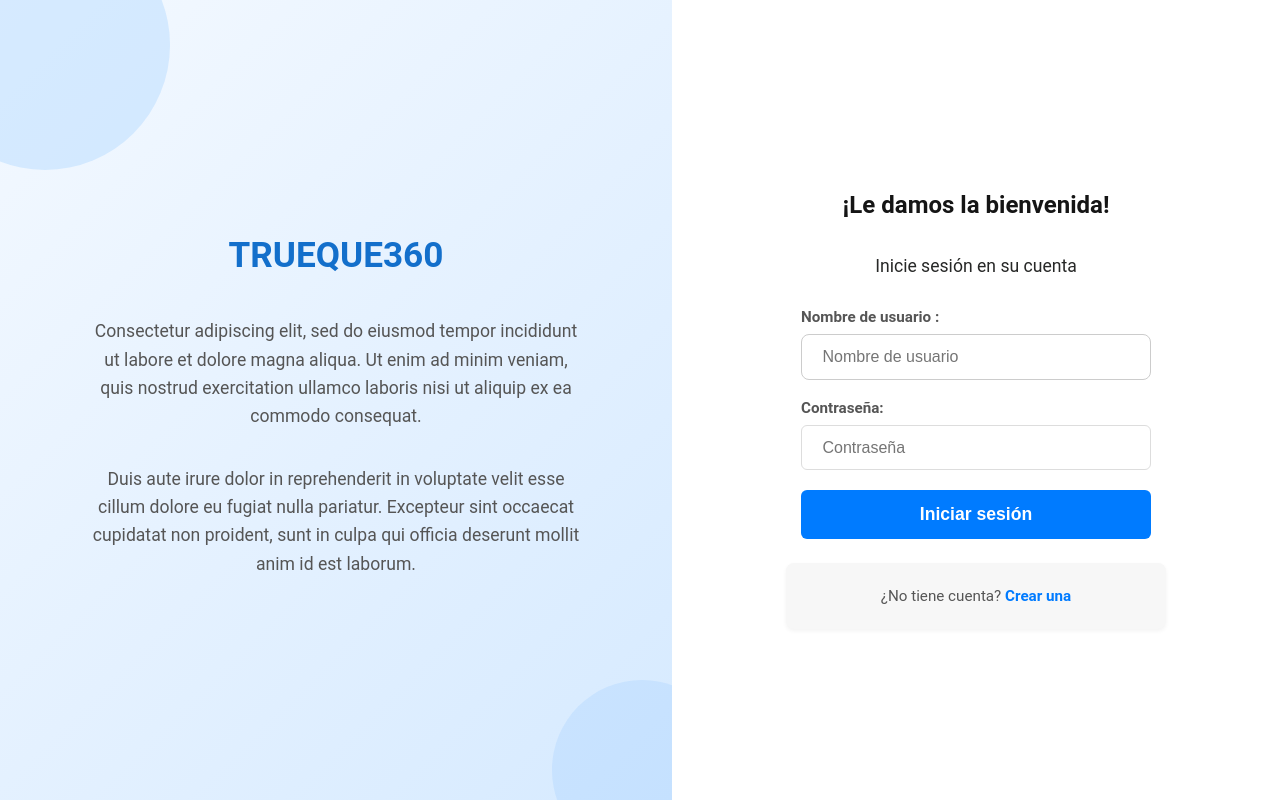
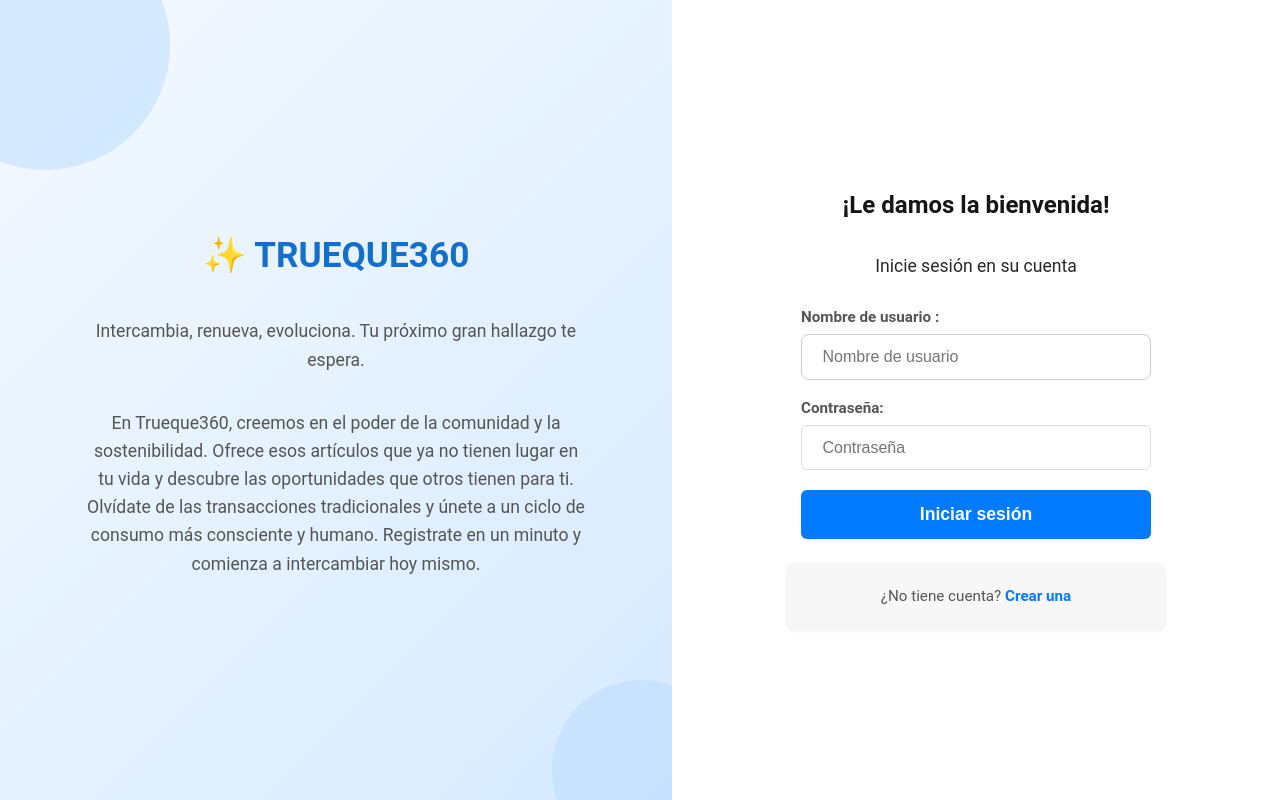
Before and after one commit to Erickshoot123/trueque360, a React (Vite) app in the folder trueque360/frontend/: page / in a window 1280 px wide. Built offline with nearby package versions, Linux system fonts and the light colour scheme.

Commit message:
CAMBIO LOGIN

```diff
--- a/trueque360/frontend/src/components/AuthLayout/AuthLayout.jsx
+++ b/trueque360/frontend/src/components/AuthLayout/AuthLayout.jsx
@@ -6,14 +6,16 @@ function AuthLayout({ children }) {
     <div className="auth-layout-container">
       <div className="auth-layout-left">
 
-        <h2>TRUEQUE360</h2>
+        <h2>✨ TRUEQUE360</h2>
         <p>
-          Consectetur adipiscing elit, sed do eiusmod tempor incididunt ut labore et dolore magna aliqua.
-          Ut enim ad minim veniam, quis nostrud exercitation ullamco laboris nisi ut aliquip ex ea commodo consequat.
+         Intercambia, renueva, evoluciona.
+        Tu próximo gran hallazgo te espera.
         </p>
         <p>
-          Duis aute irure dolor in reprehenderit in voluptate velit esse cillum dolore eu fugiat nulla pariatur.
-          Excepteur sint occaecat cupidatat non proident, sunt in culpa qui officia deserunt mollit anim id est laborum.
+        En Trueque360, creemos en el poder de la comunidad y la sostenibilidad. Ofrece esos artículos que ya no tienen lugar en tu vida
+        y descubre las oportunidades que otros tienen para ti.
+        Olvídate de las transacciones tradicionales y únete a un ciclo de consumo más consciente y humano.
+        Registrate en un minuto y comienza a intercambiar hoy mismo.
         </p>
 
       </div>
```
